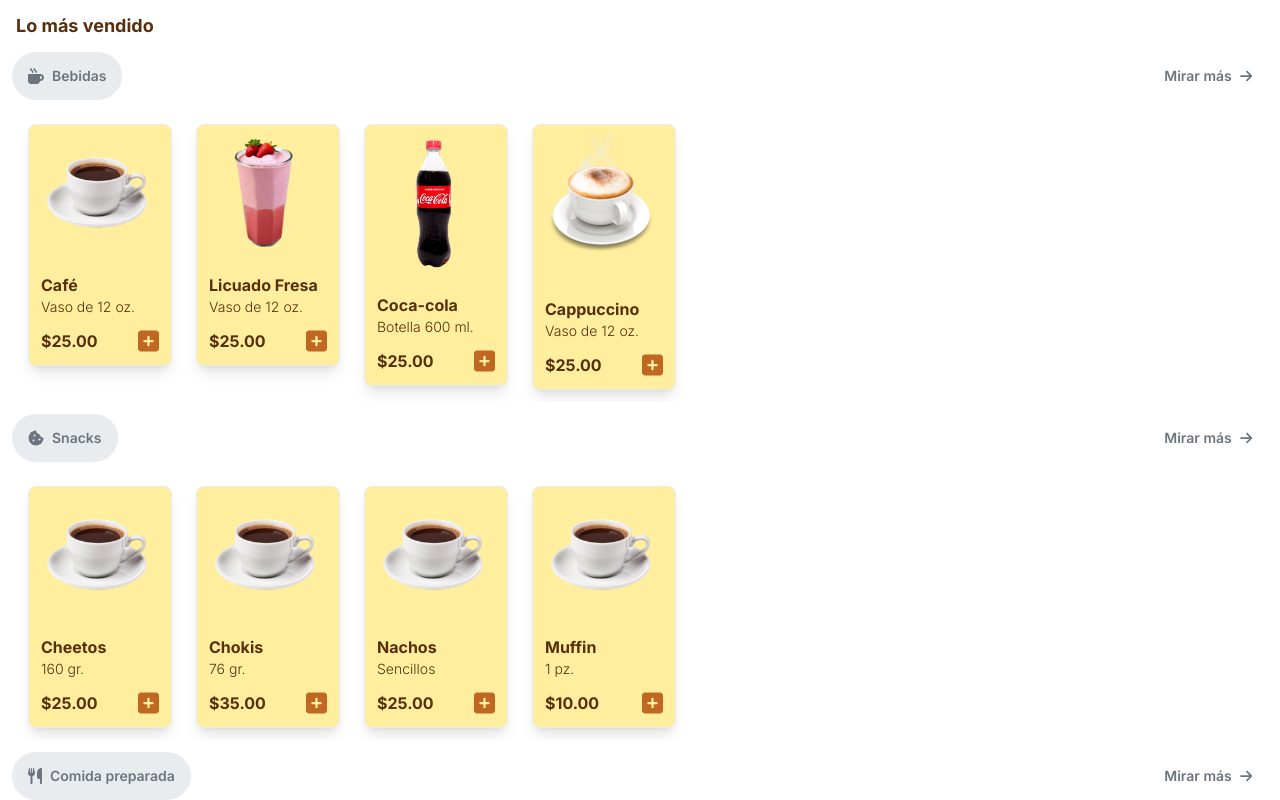
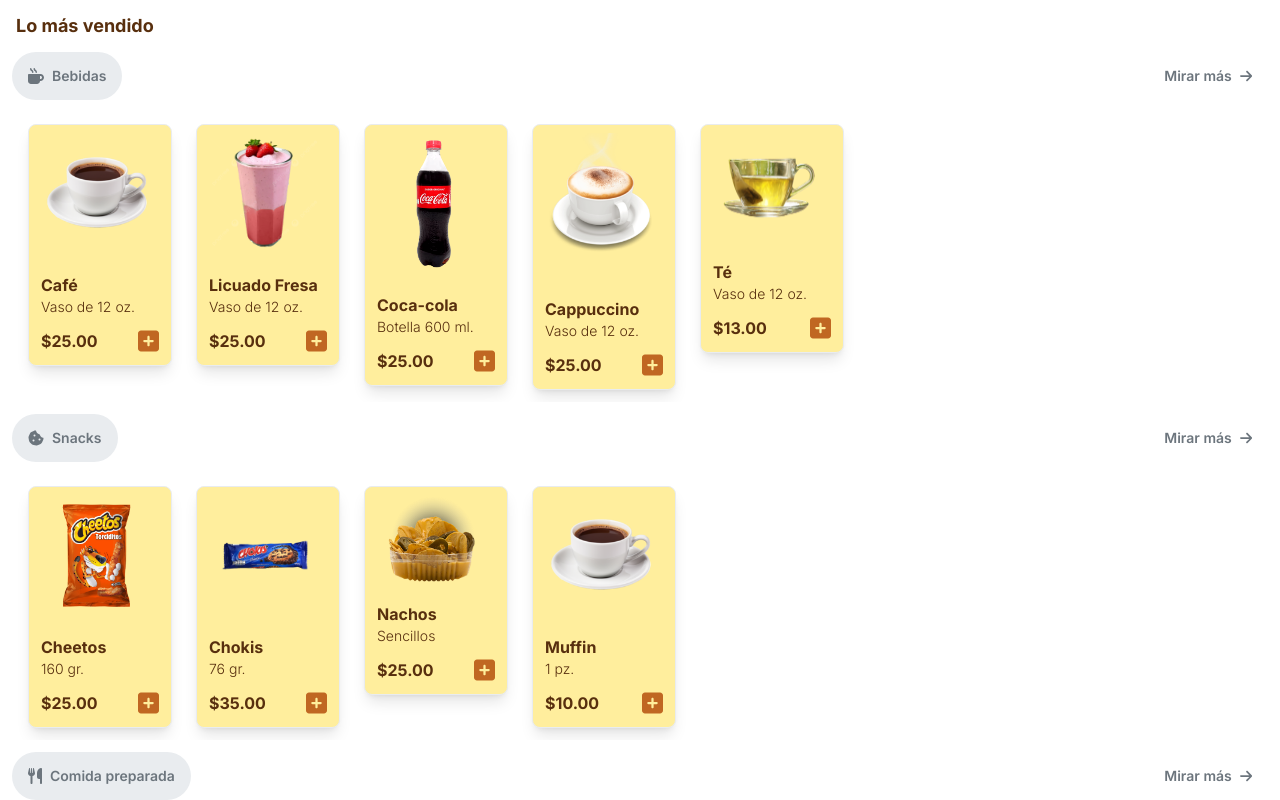
Before and after one commit to Magi3654/cafetec, a Next.js app: page /top in a window 1280 px wide. Shown: the top 800 px of the page. Built offline with nearby package versions, Linux system fonts and the light colour scheme.

Commit message:
adding images on the products

```diff
--- a/src/app/snacks/page.jsx
+++ b/src/app/snacks/page.jsx
@@ -20,21 +20,21 @@ function Snacks() {
                 <div className=" overflow-x-scroll font-semibold text-center my-4" class="image-container" >
                     <ItemCard
                         title={'Cheetos'}
-                        image={'cafe.jpg'}
+                        image={'cheetos.webp'}
                         description={'160 gr.'}
                         price={'$25.00'}>
                     </ItemCard>
 
                     <ItemCard
                         title={'Chokis'}
-                        image={'cafe.jpg'}
+                        image={'chokis.png'}
                         description={'76 gr.'}
                         price={'$35.00'}>
                     </ItemCard>
 
                     <ItemCard
                         title={'Nachos'}
-                        image={'cafe.jpg'}
+                        image={'nachos.png'}
                         description={'Sencillos'}
                         price={'$25.00'}>
                     </ItemCard>
--- a/src/app/top/page.jsx
+++ b/src/app/top/page.jsx
@@ -43,6 +43,12 @@ const Top = () => {
                         description={'Vaso de 12 oz.'}
                         price={'$25.00'}>
                     </ItemCard>
+                    <ItemCard
+                        title={'Té'}
+                        image={'te.webp'}
+                        description={'Vaso de 12 oz.'}
+                        price={'$13.00'}>
+                    </ItemCard>
                 </div>
             </section>
 
@@ -57,21 +63,21 @@ const Top = () => {
                 <div className="flex overflow-x-scroll font-semibold text-center mx-4">
                     <ItemCard
                         title={'Cheetos'}
-                        image={'cafe.jpg'}
+                        image={'cheetos.webp'}
                         description={'160 gr.'}
                         price={'$25.00'}>
                     </ItemCard>
 
                     <ItemCard
                         title={'Chokis'}
-                        image={'cafe.jpg'}
+                        image={'chokis.png'}
                         description={'76 gr.'}
                         price={'$35.00'}>
                     </ItemCard>
 
                     <ItemCard
                         title={'Nachos'}
-                        image={'cafe.jpg'}
+                        image={'nachos.png'}
                         description={'Sencillos'}
                         price={'$25.00'}>
                     </ItemCard>
```
